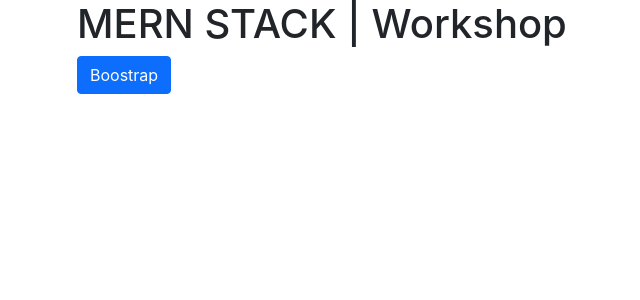
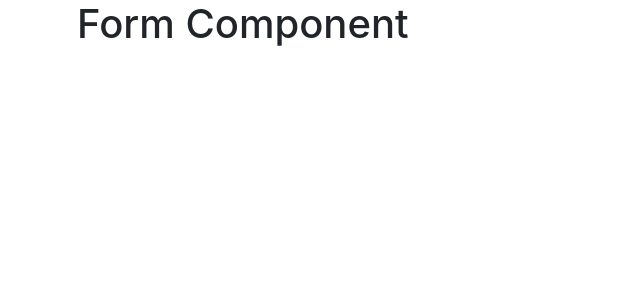
Before and after one commit to Thidtanai/Recap_Knowledge, a React (Create React App) app in the folder Kong/JS_MERN/client/: page /create in a window 1280 px wide. Shown: the top 300 px of the page, without its empty margins (5-645 px from the left). Built offline with nearby package versions, Linux system fonts and the light colour scheme.

Commit message:
Update RouterDom: install react-router-dom and change path route from App to MyRoute

```diff
--- a/Kong/JS_MERN/client/package.json
+++ b/Kong/JS_MERN/client/package.json
@@ -8,6 +8,7 @@
     "@testing-library/user-event": "^13.5.0",
     "react": "^18.3.1",
     "react-dom": "^18.3.1",
+    "react-router-dom": "^5.3.0",
     "react-scripts": "5.0.1",
     "web-vitals": "^2.1.4"
   },
--- /dev/null
+++ b/Kong/JS_MERN/client/src/MyRoute.js
@@ -0,0 +1,16 @@
+import { BrowserRouter, Switch, Route } from "react-router-dom";
+import App from "./App";
+import FormComponent from "./components/FormComponent";
+
+const MyRoute = () => {
+  return (
+    <BrowserRouter>
+      <Switch>
+        <Route path="/" exact component={App} />
+        <Route path="/create" exact component={FormComponent} />
+      </Switch>
+    </BrowserRouter>
+  );
+};
+
+export default MyRoute;
--- /dev/null
+++ b/Kong/JS_MERN/client/src/components/FormComponent.js
@@ -0,0 +1,13 @@
+/**
+ * จัดเก็บหน้าตา Form
+ */
+
+const FormComponent = () => {
+  return (
+    <div className="container">
+      <h1> Form Component </h1>
+    </div>
+  );
+};
+
+export default FormComponent;
--- a/Kong/JS_MERN/client/src/index.js
+++ b/Kong/JS_MERN/client/src/index.js
@@ -1,13 +1,14 @@
 import React from 'react';
 import ReactDOM from 'react-dom/client';
 import './index.css';
-import App from './App';
+// import App from './App';
+import MyRoute from './MyRoute';
 import reportWebVitals from './reportWebVitals';
 
 const root = ReactDOM.createRoot(document.getElementById('root'));
 root.render(
   <React.StrictMode>
-    <App />
+    <MyRoute />
   </React.StrictMode>
 );
 
```
Also changed, not shown: Kong/JS_MERN/client/Note/client.txt (added), 2 other files (tests, documents, lock files or other folders).
